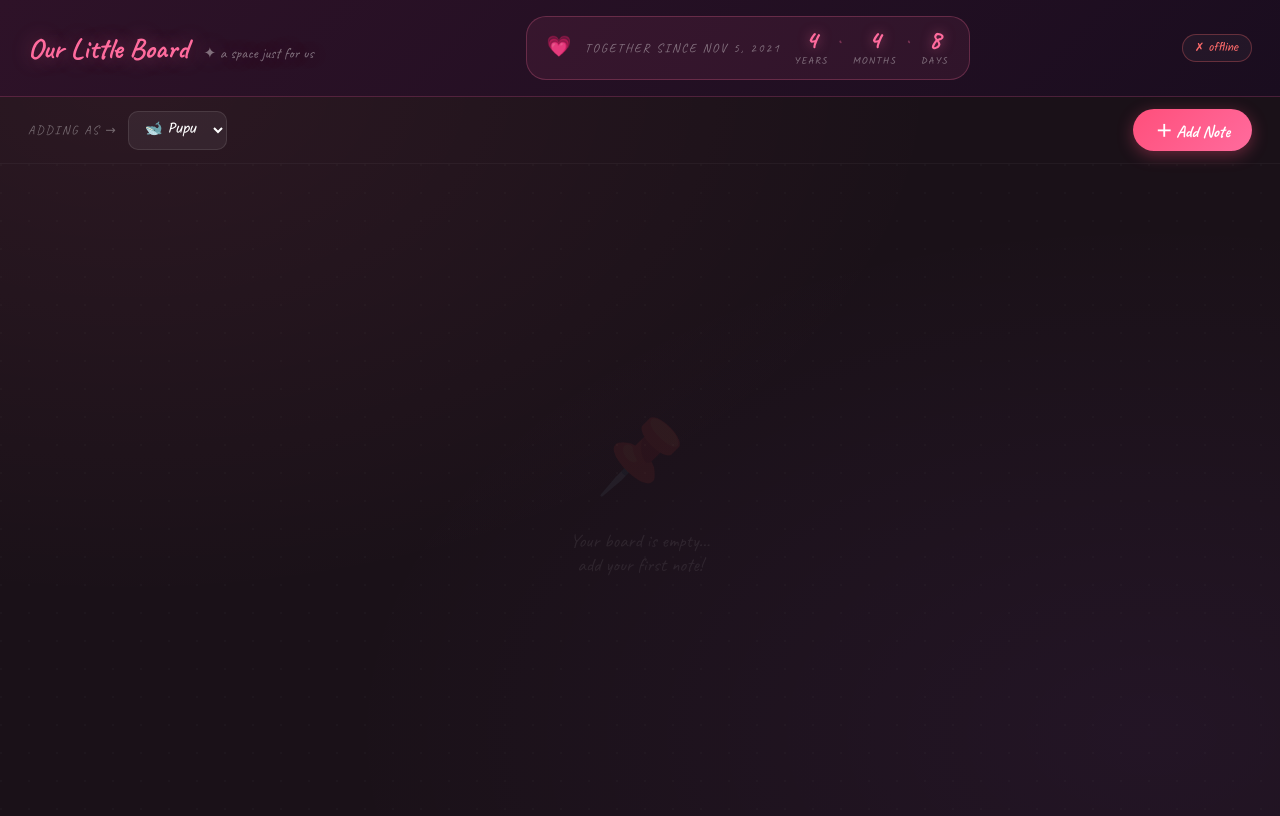
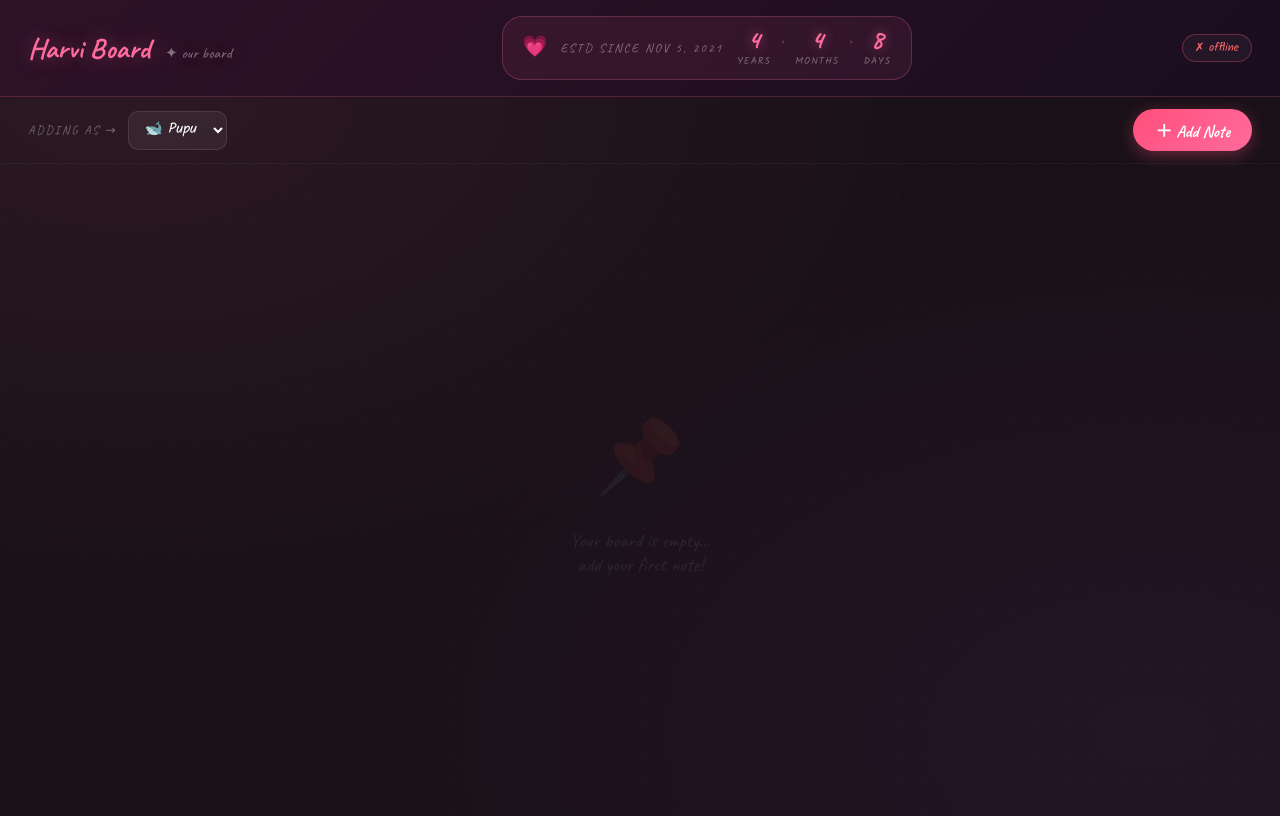
Before and after one commit to sweethartato/harvi, a plain HTML site: page index.html in a window 1280 px wide. Drawn offline with Linux system fonts and the light colour scheme; no server answers.

Commit message:
Update index.html

```diff
--- a/index.html
+++ b/index.html
@@ -421,12 +421,12 @@
 
 <header class="header">
   <div class="header-title">
-    Our Little Board
-    <span>✦ a space just for us</span>
+    Harvi Board
+    <span>✦ our board</span>
   </div>
   <div class="timer-box">
     <span class="heart-pulse">💗</span>
-    <div class="timer-label">Together since Nov 5, 2021</div>
+    <div class="timer-label"> Estd since Nov 5, 2021</div>
     <div class="timer-units">
       <div class="timer-unit">
         <div class="timer-num" id="t-years">0</div>
```
